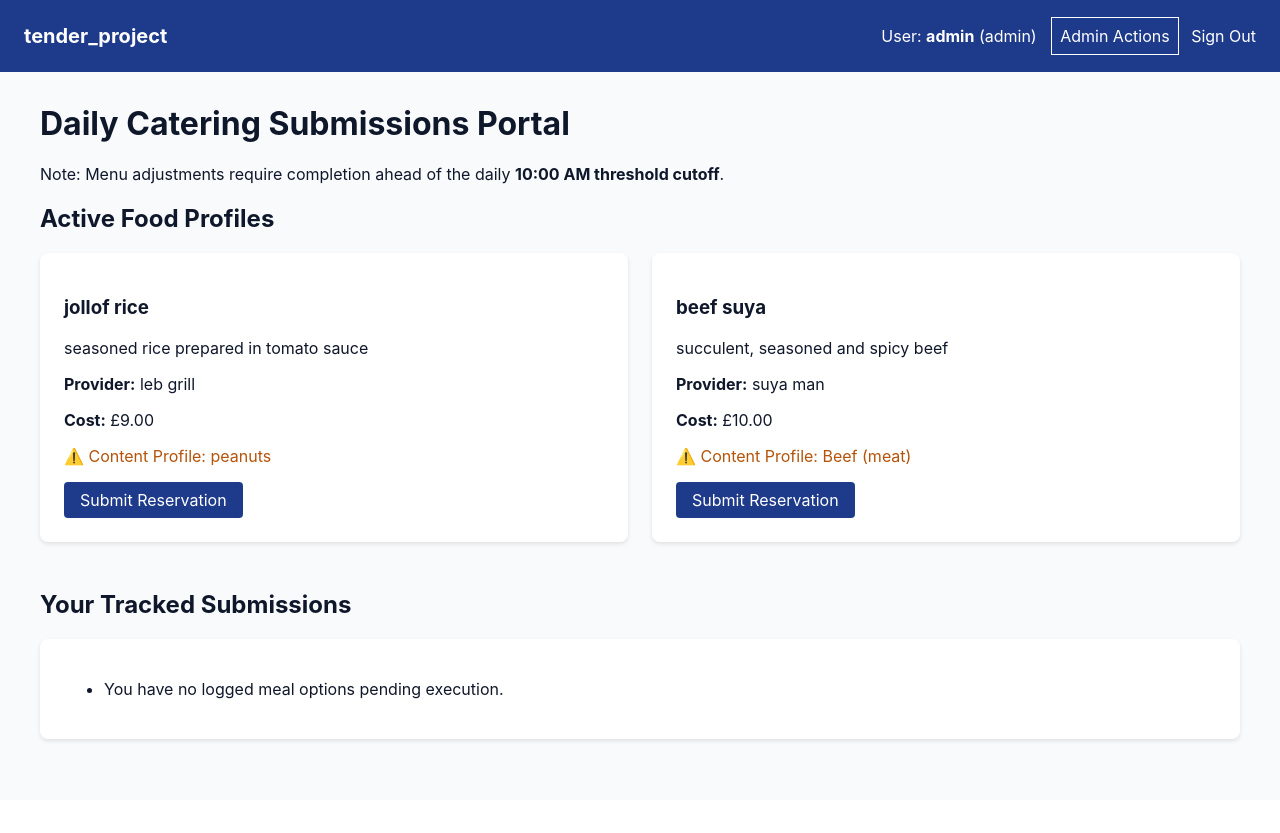
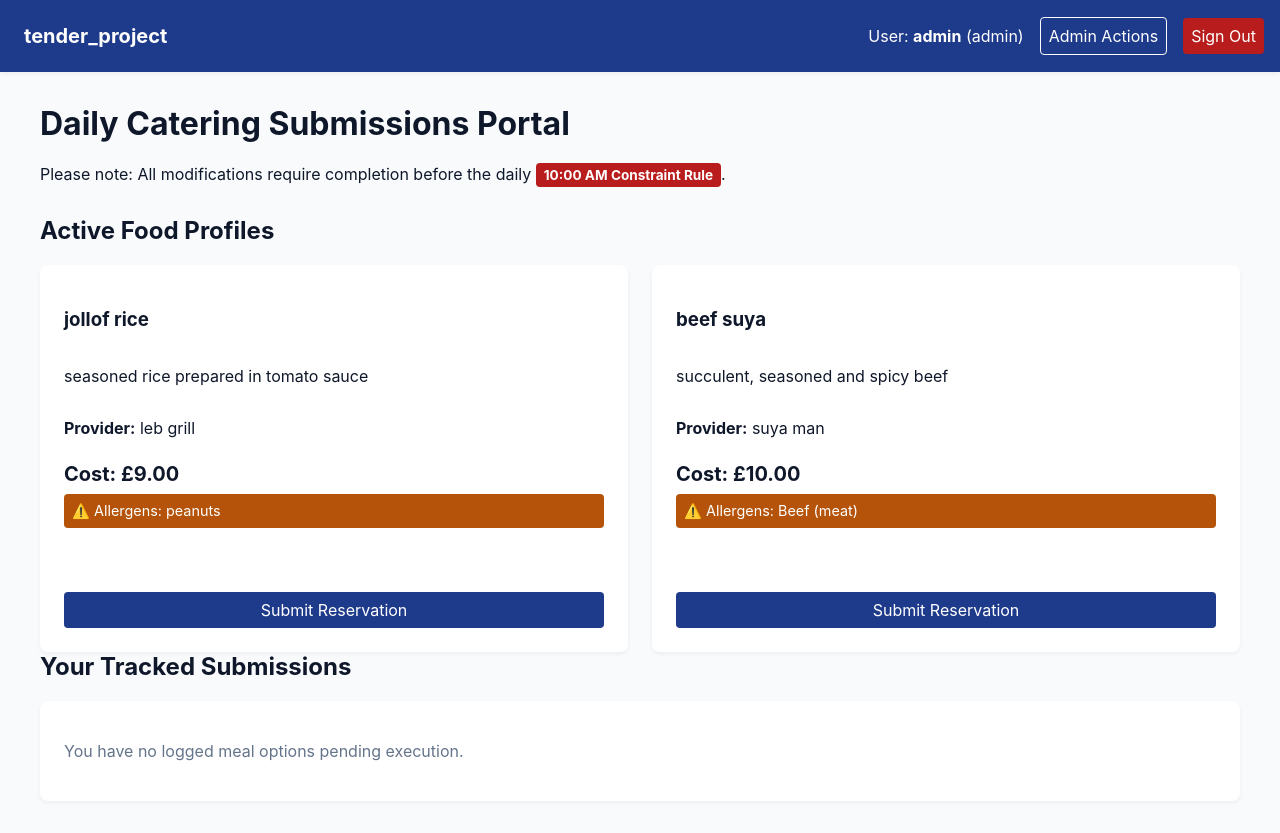
Before and after one commit to cksd4/tender_project, a Django app: page / in a window 1280 px wide. Before the commit the page ends 743 px from the top, so only its background shows below. Run offline with Django 4.2, Linux system fonts and the light colour scheme; a user stored in the database is signed in; data comes from the database, SQL or seed files in the repository.

Commit message:
style has been changed, using more bootstrap styling

```diff
--- a/catering/static/assets/css/styles.css
+++ b/catering/static/assets/css/styles.css
@@ -1,90 +1,27 @@
+/* ==========================================================================
+   TENDER_PROJECT GLOBAL VARIANT & BRAND THEME DEFINITIONS
+   ========================================================================== */
 :root {
-    --primary: #1e3a8a;
-    --success: #15803d;
-    --warning: #b45309;
-    --danger: #b91c1c;
-    --light: #f8fafc;
-    --dark: #0f172a;
+    --brand-primary: #1e3a8a;
+    --brand-success: #15803d;
+    --brand-warning: #b45309;
+    --brand-danger: #b91c1c;
+    --brand-light: #f8fafc;
+    --brand-dark: #0f172a;
+    --border-color: #cbd5e1;
+    --radius-md: 8px;
+    --radius-sm: 4px;
 }
 
+/* Base Body Configuration */
 body {
+    background-color: var(--brand-light);
+    color: var(--brand-dark);
     font-family: -apple-system, BlinkMacSystemFont, "Segoe UI", Roboto, sans-serif;
     margin: 0;
-    background: var(--light);
-    color: var(--dark);
 }
 
-.navbar {
-    background: var(--primary);
-    color: white;
-    padding: 1rem;
-    display: flex;
-    justify-content: space-between;
-    align-items: center;
-    flex-wrap: wrap;
-}
-
-.navbar a {
-    color: white;
-    text-decoration: none;
-    padding: 0.5rem;
-}
-
-.navbar-brand {
-    font-weight: bold;
-    font-size: 1.25rem;
-}
-
-.navbar-admin-link {
-    border: 1px solid white;
-    margin-left: 10px;
-}
-
-.container {
-    max-width: 1200px;
-    margin: 2rem auto;
-    padding: 0 1rem;
-}
-
-.alert {
-    padding: 1rem;
-    margin-bottom: 1rem;
-    border-radius: 4px;
-    color: white;
-}
-
-.alert-success { background: var(--success); }
-.alert-error { background: var(--danger); }
-.alert-warning { background: var(--warning); }
-.alert-info { background: var(--primary); }
-
-.grid {
-    display: grid;
-    grid-template-columns: repeat(auto-fit, minmax(300px, 1fr));
-    gap: 1.5rem;
-    margin-top: 1rem;
-}
-
-.card {
-    background: white;
-    padding: 1.5rem;
-    border-radius: 8px;
-    box-shadow: 0 2px 4px rgba(0, 0, 0, 0.1);
-}
-
-.btn {
-    display: inline-block;
-    padding: 0.5rem 1rem;
-    border-radius: 4px;
-    text-decoration: none;
-    color: white;
-    background: var(--primary);
-    border: none;
-    cursor: pointer;
-}
-
-.btn-danger { background: var(--danger); }
-
+/* Accessibility Fallback Utility */
 .visually-hidden {
     position: absolute;
     width: 1px;
@@ -96,111 +33,173 @@ body {
     border: 0;
 }
 
-.allergen-notice { color: var(--warning); }
-.order-history { margin-top: 3rem; }
-
-.order-item {
-    margin-bottom: 0.5rem;
+/* ==========================================================================
+   NAVIGATION BAR MARGINS & THEME SHELLS (3.2)
+   ========================================================================== */
+.main-nav {
+    background-color: var(--brand-primary);
+    color: white;
+    padding: 1rem;
     display: flex;
     justify-content: space-between;
     align-items: center;
+    flex-wrap: wrap;
+    box-shadow: 0 2px 4px rgba(0,0,0,0.05);
 }
 
-.revoke-btn {
-    padding: 0.25rem 0.5rem;
-    font-size: 0.85rem;
+.main-nav a {
+    color: white;
+    text-decoration: none;
+    padding: 0.5rem;
 }
 
-.order-ledger {
-    max-height: 400px;
-    overflow-y: auto;
+.nav-brand {
+    font-weight: bold;
+    font-size: 1.25rem;
 }
 
-.order-record {
-    border-bottom: 1px solid #ddd;
-    padding-bottom: 0.5rem;
-}
-
-.auth-card { margin: 3rem auto; }
-.login-card { max-width: 450px; }
-.register-card { max-width: 500px; margin-top: 2rem; }
-.auth-title { margin-top: 0; }
-
-.auth-form,
-.form-field {
+.nav-actions {
     display: flex;
-    flex-direction: column;
-}
-
-.login-form { gap: 1.25rem; }
-.register-form { gap: 1rem; }
-.form-field { gap: 0.25rem; }
-.field-label,
-.login-field label { font-weight: 600; }
-
-.login-field input,
-.register-form input,
-.register-form select {
-    padding: 0.5rem;
-    border: 1px solid #cbd5e1;
-    border-radius: 4px;
-}
-
-.field-help { color: #64748b; }
-.field-error { color: var(--danger); font-size: 0.875rem; }
-
-.login-error {
-    background: #fee2e2;
-    color: var(--danger);
-    padding: 0.75rem;
-    border-radius: 4px;
-}
-
-.auth-submit { width: 100%; }
-.login-submit { margin-top: 0.5rem; }
-.register-submit { margin-top: 1rem; }
-
-.auth-footer {
-    margin-top: 1.5rem;
-    font-size: 0.95rem;
-    text-align: center;
-}
-
-.auth-link { color: var(--primary); }
-
-.edit-meal-card {
-    max-width: 600px;
-    margin: 2rem auto;
-}
-
-.edit-meal-form {
-    display: flex;
-    flex-direction: column;
+    align-items: center;
     gap: 1rem;
 }
 
-.edit-meal-actions {
-    display: flex;
-    gap: 1rem;
+/* ==========================================================================
+   FLUID GRID SYSTEMS & RESPONSIVE COMPONENT TILES (1.1)
+   ========================================================================== */
+.app-container {
+    max-width: 1200px;
+    margin: 2rem auto;
+    padding: 0 1rem;
+}
+
+/* Dynamic Grid Layout that wraps on Mobile and matches tablet views */
+.meal-grid {
+    display: grid;
+    grid-template-columns: repeat(auto-fit, minmax(300px, 1fr));
+    gap: 1.5rem;
     margin-top: 1rem;
 }
 
-.edit-meal-save,
-.edit-meal-cancel {
-    flex: 1;
+/* Interactive Base Card Layouts */
+.ui-card {
+    background-color: white;
+    padding: 1.5rem;
+    border-radius: var(--radius-md);
+    box-shadow: 0 2px 4px rgba(0,0,0,0.05);
+    display: flex;
+    flex-direction: column;
+    height: 100%;
 }
 
-.edit-meal-save { background: var(--success); }
-.edit-meal-cancel { background: #64748b; text-align: center; }
+.ui-card-body {
+    display: flex;
+    flex-direction: column;
+    flex-grow: 1;
+}
 
-@media (max-width: 480px) {
-    .order-item {
-        align-items: flex-start;
-        flex-direction: column;
-        gap: 0.5rem;
-    }
+/* Split Column Layout for Administration Monitoring Screens */
+.admin-split-layout {
+    display: flex;
+    flex-direction: row;
+    gap: 2rem;
+    flex-wrap: wrap;
+}
 
-    .edit-meal-actions {
-        flex-direction: column;
-    }
+.admin-col-form {
+    flex: 1 1 400px;
 }
+
+.admin-col-logs {
+    flex: 2 1 500px;
+}
+
+/* ==========================================================================
+   INTERFACE INTERACTION BUTTONS & COMPONENT LABELS
+   ========================================================================== */
+.ui-btn {
+    display: inline-block;
+    padding: 0.5rem 1rem;
+    border-radius: var(--radius-sm);
+    text-decoration: none;
+    color: white;
+    background-color: var(--brand-primary);
+    border: none;
+    cursor: pointer;
+    font-size: 1rem;
+    text-align: center;
+    transition: opacity 0.15s ease;
+}
+
+.ui-btn:hover {
+    opacity: 0.9;
+}
+
+.ui-btn-danger { background-color: var(--brand-danger); }
+.ui-btn-warning { background-color: var(--brand-warning); }
+.ui-btn-success { background-color: var(--brand-success); }
+.ui-btn-outline { background-color: transparent; border: 1px solid white; }
+
+/* Status Badges */
+.ui-badge {
+    background-color: var(--brand-danger);
+    color: white;
+    padding: 0.25rem 0.5rem;
+    border-radius: var(--radius-sm);
+    font-size: 0.85rem;
+    font-weight: bold;
+}
+
+/* ==========================================================================
+   USER SYSTEM MESSAGES & SYSTEM FORM INPUT FIELDS
+   ========================================================================== */
+.ui-alert {
+    padding: 1rem;
+    margin-bottom: 1.5rem;
+    border-radius: var(--radius-sm);
+    color: white;
+}
+
+.ui-alert-success { background-color: var(--brand-success); }
+.ui-alert-error { background-color: var(--brand-danger); }
+.ui-alert-warning { background-color: var(--brand-warning); }
+.ui-alert-info { background-color: var(--brand-primary); }
+
+/* Form Field Inputs Configuration Matrix */
+form p {
+    display: flex;
+    flex-direction: column;
+    gap: 0.25rem;
+    margin-bottom: 1rem;
+}
+
+form input[type="text"],
+form input[type="number"],
+form input[type="password"],
+form textarea,
+form select {
+    padding: 0.5rem;
+    border: 1px solid var(--border-color);
+    border-radius: var(--radius-sm);
+    font-size: 1rem;
+    background-color: white;
+    width: 100%;
+    box-sizing: border-box;
+}
+
+/* Internal Logs List Element Shells */
+.scroll-log-box {
+    max-height: 450px;
+    overflow-y: auto;
+    border: 1px solid var(--border-color);
+    border-radius: var(--radius-sm);
+}
+
+.log-item {
+    border-bottom: 1px solid var(--border-color);
+    padding: 1rem;
+}
+
+.log-item:last-child {
+    border-bottom: none;
+}
--- a/catering/templates/catering/base.html
+++ b/catering/templates/catering/base.html
@@ -5,31 +5,34 @@
     <meta charset="UTF-8">
     <meta name="viewport" content="width=device-width, initial-scale=1.0">
     <title>Tender Project - Corporate Catering</title>
+
+    <!-- Link to your external stylesheet asset -->
     <link rel="stylesheet" href="{% static 'assets/css/styles.css' %}">
 </head>
 <body>
 
-    <nav aria-label="Primary Navigation System" class="navbar">
-        <a href="{% url 'dashboard' %}" class="navbar-brand">tender_project</a>
-        <div>
+    <nav aria-label="Primary Navigation System" class="main-nav">
+        <a href="{% url 'dashboard' %}" class="nav-brand">tender_project</a>
+        <div class="nav-actions">
             {% if user.is_authenticated %}
                 <span class="user-status">User: <strong>{{ user.username }}</strong> ({{ user.role }})</span>
                 {% if user.role == 'admin' %}
-                    <a href="{% url 'admin_panel' %}" class="navbar-admin-link">Admin Actions</a>
+                    <a href="{% url 'admin_panel' %}" class="ui-btn ui-btn-outline">Admin Actions</a>
                 {% endif %}
-                <a href="{% url 'logout' %}">Sign Out</a>
+                <a href="{% url 'logout' %}" class="ui-btn ui-btn-danger">Sign Out</a>
             {% else %}
-                <a href="{% url 'login' %}">Log In</a>
-                <a href="{% url 'register' %}">Sign Up</a>
+                <a href="{% url 'login' %}" class="ui-btn ui-btn-outline">Log In</a>
+                <a href="{% url 'register' %}" class="ui-btn ui-btn-outline">Sign Up</a>
             {% endif %}
         </div>
     </nav>
 
-    <main class="container">
+    <main class="app-container">
+        <!-- System User Notification Framework Messages (2.3) -->
         {% if messages %}
             <div role="alert">
                 {% for message in messages %}
-                    <div class="alert alert-{{ message.tags }}">
+                    <div class="ui-alert ui-alert-{{ message.tags }}">
                         {{ message }}
                     </div>
                 {% endfor %}
--- a/catering/templates/catering/dashboard.html
+++ b/catering/templates/catering/dashboard.html
@@ -1,39 +1,50 @@
 {% extends 'catering/base.html' %}
 {% block content %}
+<header>
     <h1>Daily Catering Submissions Portal</h1>
-<p>Note: Menu adjustments require completion ahead of the daily <strong>10:00 AM threshold cutoff</strong>.</p>
+    <p>Please note: All modifications require completion before the daily <span class="ui-badge">10:00 AM Constraint Rule</span>.</p>
+</header>
 
-<section aria-label="Available Foods Matrix">
+<section aria-label="Available Foods Matrix" style="margin-top: 2rem;">
     <h2>Active Food Profiles</h2>
-    <div class="grid">
+    <div class="meal-grid">
         {% for meal in meals %}
-            <div class="card">
+            <article class="ui-card">
+                <div class="ui-card-body">
                     <h3>{{ meal.name }}</h3>
                     <p>{{ meal.description }}</p>
                     <p><strong>Provider:</strong> {{ meal.vendor }}</p>
-                <p><strong>Cost:</strong> £{{ meal.price }}</p>
+                    <p style="font-size: 1.25rem; font-weight: bold; margin: 0.5rem 0;">Cost: £{{ meal.price }}</p>
+
                     {% if meal.contains_allergens %}
-                    <p class="allergen-notice">⚠️ Content Profile: {{ meal.contains_allergens }}</p>
+                        <div class="ui-alert ui-alert-warning" style="padding: 0.5rem; font-size: 0.9rem; margin-bottom: 1rem;">
+                            ⚠️ Allergens: {{ meal.contains_allergens }}
+                        </div>
                     {% endif %}
-                <a href="{% url 'place_order' meal.id %}" class="btn">Submit Reservation</a>
+
+                    <a href="{% url 'place_order' meal.id %}" class="ui-btn" style="margin-top: auto;">Submit Reservation</a>
                 </div>
+            </article>
         {% empty %}
-            <p>No operational meal records have been updated for today's lunch matrix.</p>
+            <div class="ui-alert ui-alert-info">No operational meal records have been updated for today's lunch matrix.</div>
         {% endfor %}
     </div>
 </section>
 
-<section aria-label="Historical Order Records" class="order-history">
+<section aria-label="Historical Order Records" style="margin-top: 3rem;">
     <h2>Your Tracked Submissions</h2>
-    <div class="card">
-        <ul>
+    <div class="ui-card">
+        <ul style="list-style: none; padding: 0; margin: 0;">
             {% for order in user_orders %}
-                <li class="order-item">
-                    <span>{{ order.meal_option.name }} - Registered: {{ order.created_at|date:"d M Y H:i" }}</span>
-                    <a href="{% url 'cancel_order' order.id %}" class="btn btn-danger revoke-btn">Revoke Request</a>
+                <li style="border-bottom: 1px solid var(--border-color); padding: 1rem 0; display: flex; justify-content: space-between; align-items: center; flex-wrap: wrap; gap: 1rem;">
+                    <div>
+                        <strong style="color: var(--brand-primary);">{{ order.meal_option.name }}</strong>
+                        <small style="display: block; color: #64748b;">Registered: {{ order.created_at|date:"d M Y H:i" }}</small>
+                    </div>
+                    <a href="{% url 'cancel_order' order.id %}" class="ui-btn ui-btn-danger">Revoke Request</a>
                 </li>
             {% empty %}
-                <li>You have no logged meal options pending execution.</li>
+                <li style="color: #64748b; padding: 1rem 0;">You have no logged meal options pending execution.</li>
             {% endfor %}
         </ul>
     </div>
```
Also changed, not shown: catering/templates/catering/admin_panel.html (+22 -22 lines), catering/templates/catering/edit_meal.html (+6 -6 lines). Lines whose indentation alone changed are shown as unchanged.
